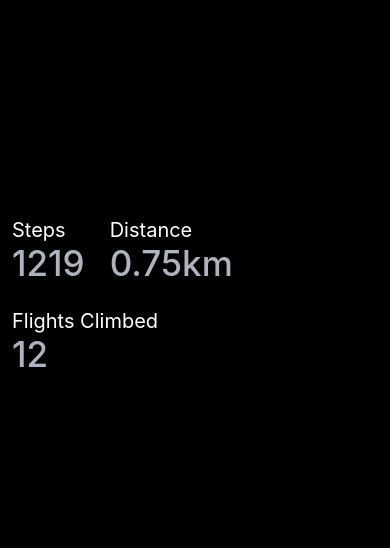
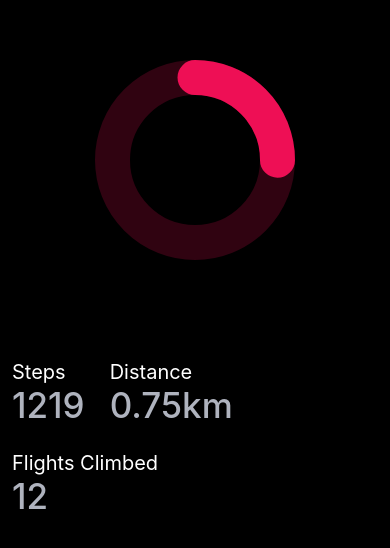
Before and after one commit to realhanzalah/fitnessapp, a React Native app: screen / in a window 390 px wide. Shown: the part 134-682 px from the top of the page. Built offline with nearby package versions, Linux system fonts and the light colour scheme.

Commit message:
Progress Ring UI

```diff
--- a/App.tsx
+++ b/App.tsx
@@ -1,12 +1,13 @@
 import { StatusBar } from 'expo-status-bar';
 import { StyleSheet, Text, View } from 'react-native';
 import Value from './src/components/Value';
-
+import RingProgress from './src/components/RingProgress';
 
 export default function App() {
   return (
     <View style={styles.container}>
-      <Text>Hello World!</Text>
+
+      <RingProgress progress={0.25} />
 
       <View style={styles.values}>
         <Value label="Steps" value="1219"/>
@@ -33,5 +34,6 @@
       // rowGap: 50 can be used
       // columnGap: 25 can be used
       flexWrap: 'wrap',
+      marginTop: 100,
     },
 });
--- a/package.json
+++ b/package.json
@@ -12,7 +12,8 @@
     "expo": "~49.0.5",
     "expo-status-bar": "~1.6.0",
     "react": "18.2.0",
-    "react-native": "0.72.3"
+    "react-native": "0.72.3",
+    "react-native-svg": "13.9.0"
   },
   "devDependencies": {
     "@babel/core": "^7.20.0",
--- /dev/null
+++ b/src/components/RingProgress.tsx
@@ -0,0 +1,61 @@
+import { View } from 'react-native';
+import { Svg, Circle } from 'react-native-svg';
+
+type RingProgressProps = {
+  radius?: number;
+  strokeWidth?: number;
+  progress: number; // Progress should be a value between 0 and 1
+};
+
+const color = '#EE0F55';
+
+const RingProgress = ({
+  radius = 100,
+  strokeWidth = 35,
+  progress = 0.5, // Default progress is set to 0.5 (50%)
+}: RingProgressProps) => {
+  const innerRadius = radius - strokeWidth / 2;
+  const circumference = 2 * Math.PI * innerRadius;
+
+  // Calculate the dash array for the foreground circle based on the progress
+  const dashArray = [circumference * progress, circumference];
+
+  return (
+    <View
+      style={{
+        width: radius * 2,
+        height: radius * 2,
+        alignSelf: 'center',
+      }}
+    >
+      <Svg width={radius * 2} height={radius * 2}>
+        {/* Background */}
+        <Circle
+          r={innerRadius}
+          cx={radius}
+          cy={radius}
+          strokeWidth={strokeWidth}
+          stroke={color}
+          opacity={0.2}
+        />
+
+        {/* Foreground */}
+        <Circle
+          r={innerRadius}
+          cx={radius}
+          cy={radius}
+          originX={radius}
+          originY={radius}
+          strokeWidth={strokeWidth}
+          stroke={color}
+          fill="transparent"
+          strokeDasharray={dashArray}
+          strokeLinecap="round"
+          rotation="-90"
+        />
+      </Svg>
+    </View>
+  );
+};
+
+export default RingProgress;
```
Also changed, not shown: 1 other file (tests, documents, lock files or other folders).
